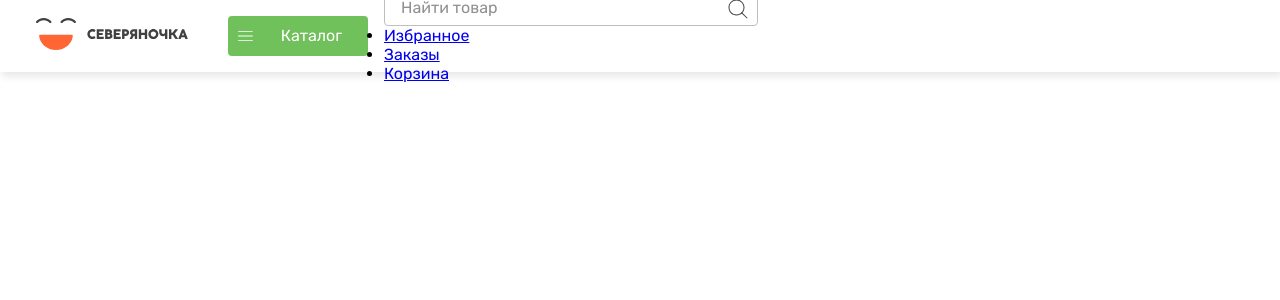
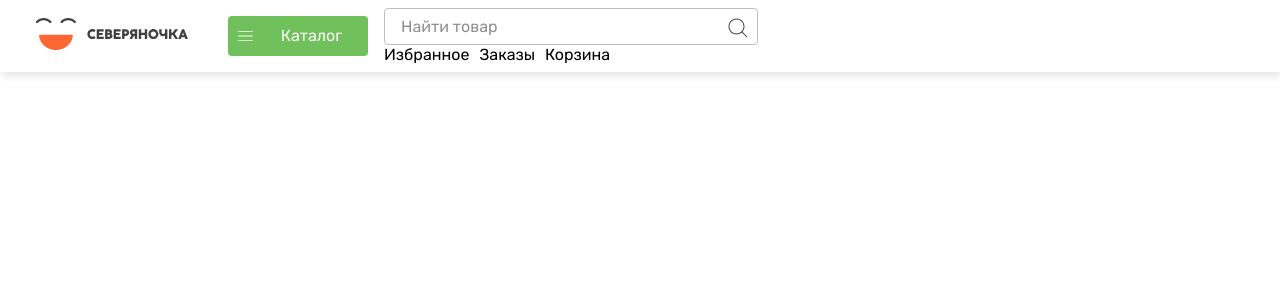
Before and after one commit to Scat55/severShop, a Vue app: page / in a window 1280 px wide. Shown: the top 300 px of the page. Built offline with nearby package versions, Linux system fonts and the light colour scheme.

Commit message:
refactor: add test styles

```diff
--- a/src/features/header/navigation/ui.vue
+++ b/src/features/header/navigation/ui.vue
@@ -14,12 +14,24 @@ const { data } = defineProps<Props>();
 
 <template>
   <nav>
-    <ul v-for="item in data" :key="item.label">
-      <li>
+    <ul>
+      <li v-for="item in data" :key="item.label">
         <RouterLink :to="item.link">{{ item.label }}</RouterLink>
       </li>
     </ul>
   </nav>
 </template>
 
-<style scoped lang="scss"></style>
+<style scoped lang="scss">
+ul {
+  display: flex;
+  gap: 0.625rem;
+}
+li {
+  list-style: none;
+}
+a {
+  text-decoration: none;
+  color: black;
+}
+</style>
```
